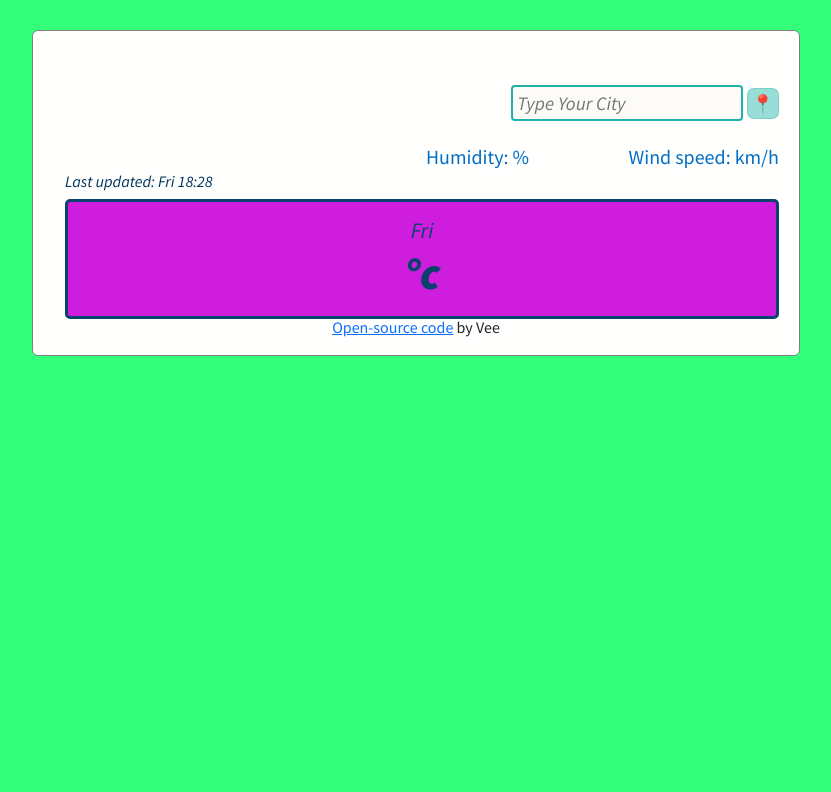
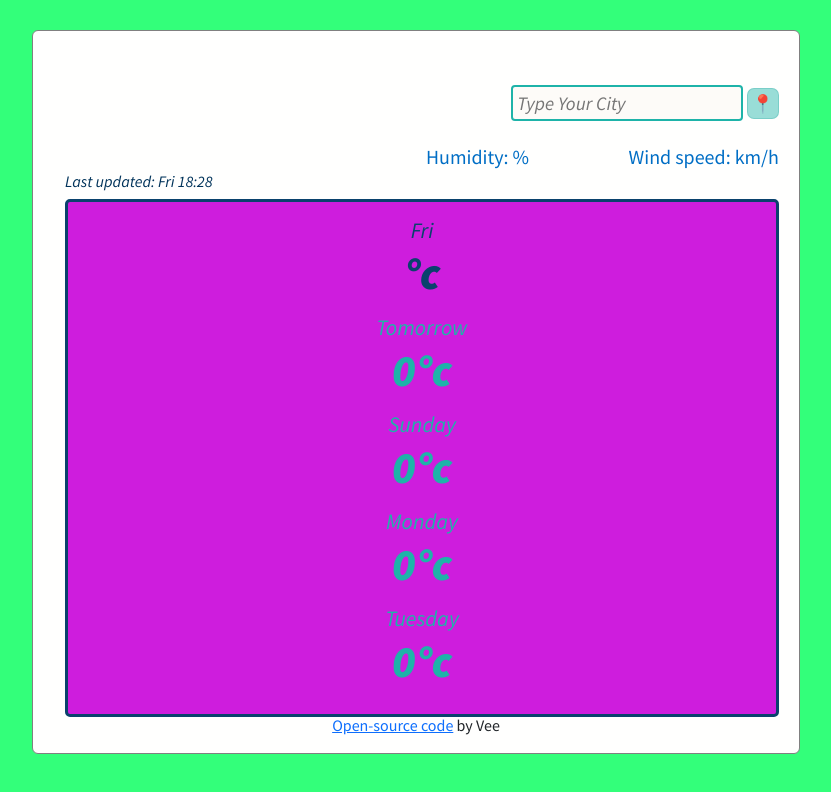
Before and after one commit to vee-debug/WeatherProject, a website built with Parcel: page index.html in a window 1280 px wide. Shown: the whole page, without its empty margins (224-1055 px from the left). Built offline with nearby package versions, Linux system fonts and the light colour scheme; no server answers.

Commit message:
Update index.html

```diff
--- a/index.html
+++ b/index.html
@@ -56,6 +56,26 @@
         <div class="col-sm weather-today-box">
           <div class="todays-day" id="day-today">Mon</div>
           <div class="todays-temp"> <span id="todays-temperature"></span>°c</div>
+          <div class="col-sm future-forecast">
+    <div class="future-days">Tomorrow</div>
+    <div class="future-temps">0°c</div>
+
+</div>
+<div class="col-sm future-forecast">
+    <div class="future-days">Sunday</div>
+    <div class="future-temps">0°c</div>
+
+</div>
+<div class="col-sm future-forecast">
+    <div class="future-days">Monday</div>
+    <div class="future-temps">0°c</div>
+
+</div>
+<div class="col-sm future-forecast">
+    <div class="future-days">Tuesday</div>
+    <div class="future-temps">0°c</div>
+
+</div>
         </div>
 
 
```
